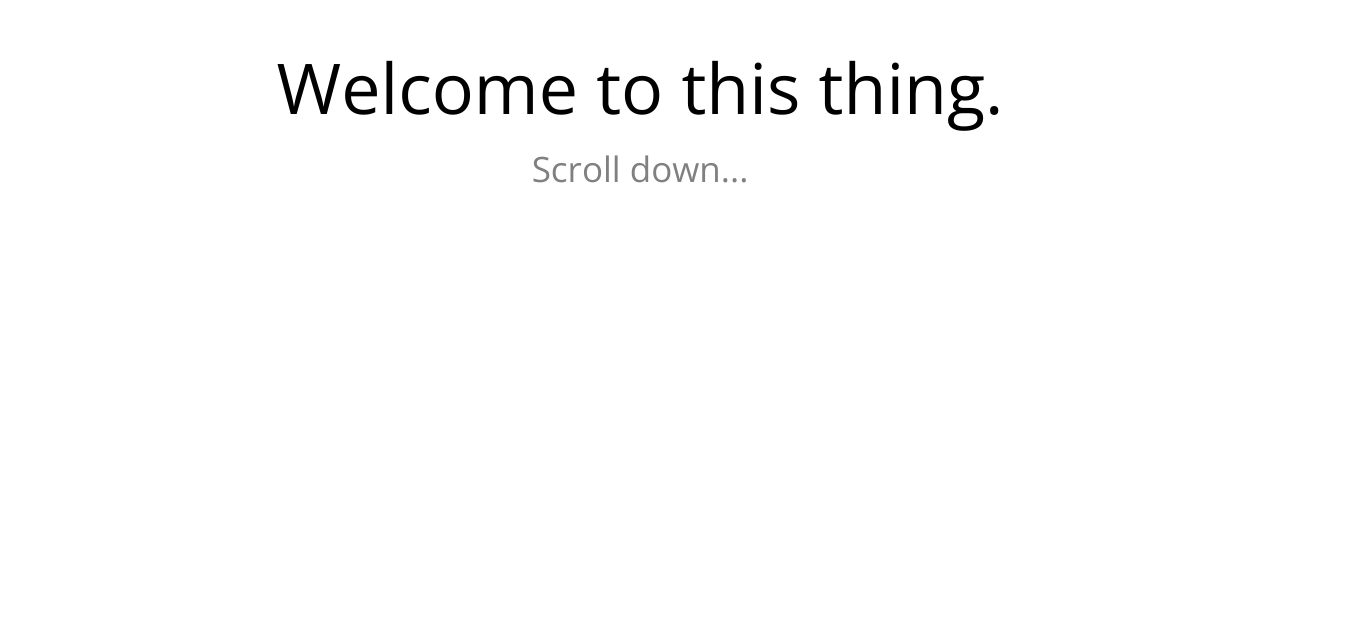
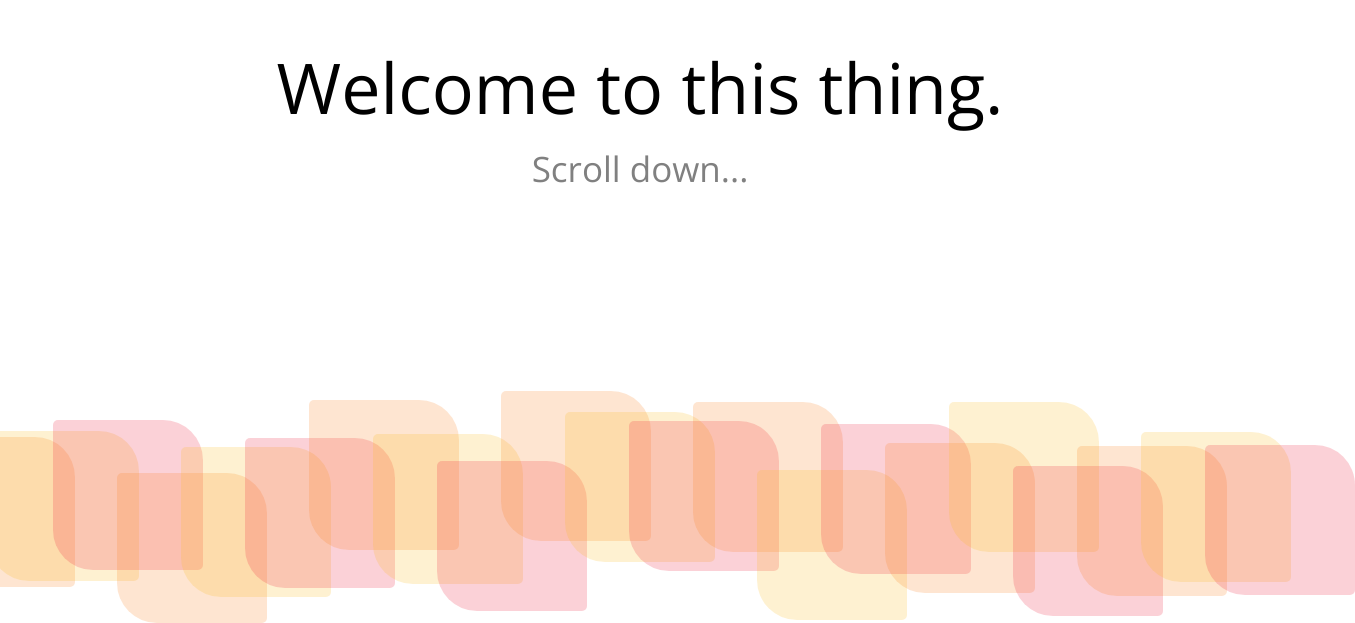
Before and after one commit to hwaill/commitment, a plain HTML site: page index.html in a window 1280 px wide. Shown: the part 285-908 px from the top of the page, 1355 px wide, since content can reach past the window. Before the commit the page ends 800 px from the top, so only its background shows below. Drawn offline with nearby package versions, Linux system fonts and the light colour scheme.

Commit message:
Added Bubbles

```diff
--- a/assets/css/main.css
+++ b/assets/css/main.css
@@ -34,3 +34,122 @@ h1, h2, h3, h4, h5, h6 {
   margin: 0;
   color: grey;
 }
+
+#bubbleHolder {
+  width: 100%;
+  height: 0;
+  position: relative;
+}
+
+.bubbles {
+  width: 150px;
+  height: 150px;
+  border-radius: 5px 40px 5px;
+  position: absolute;
+}
+
+#bubble1 {
+  top: -78px;
+  left: -75px;
+  background-color: rgba(248, 127, 26, 0.2);
+}
+#bubble2 {
+  top: -84px;
+  left: calc(5% - 75px);
+  background-color: rgba(248, 183, 26, 0.2);
+}
+#bubble3 {
+  top: -95px;
+  left: calc(10% - 75px);
+  background-color: rgba(235, 25, 58, 0.2);
+}
+#bubble4 {
+  top: -42px;
+  left: calc(15% - 75px);
+  background-color: rgba(248, 127, 26, 0.2);
+}
+#bubble5 {
+  top: -68px;
+  left: calc(20% - 75px);
+  background-color: rgba(248, 183, 26, 0.2);
+}
+#bubble6 {
+  top: -77px;
+  left: calc(25% - 75px);
+  background-color: rgba(235, 25, 58, 0.2);
+}
+#bubble7 {
+  top: -115px;
+  left: calc(30% - 75px);
+  background-color: rgba(248, 127, 26, 0.2);
+}
+#bubble8 {
+  top: -81px;
+  left: calc(35% - 75px);
+  background-color: rgba(248, 183, 26, 0.2);
+}
+#bubble9 {
+  top: -54px;
+  left: calc(40% - 75px);
+  background-color: rgba(235, 25, 58, 0.2);
+}
+#bubble10 {
+  top: -124px;
+  left: calc(45% - 75px);
+  background-color: rgba(248, 127, 26, 0.2);
+}
+#bubble11 {
+  top: -103px;
+  left: calc(50% - 75px);
+  background-color: rgba(248, 183, 26, 0.2);
+}
+#bubble12 {
+  top: -94px;
+  left: calc(55% - 75px);
+  background-color: rgba(235, 25, 58, 0.2);
+}
+#bubble13 {
+  top: -113px;
+  left: calc(60% - 75px);
+  background-color: rgba(248, 127, 26, 0.2);
+}
+#bubble14 {
+  top: -45px;
+  left: calc(65% - 75px);
+  background-color: rgba(248, 183, 26, 0.2);
+}
+#bubble15 {
+  top: -91px;
+  left: calc(70% - 75px);
+  background-color: rgba(235, 25, 58, 0.2);
+}
+#bubble16 {
+  top: -72px;
+  left: calc(75% - 75px);
+  background-color: rgba(248, 127, 26, 0.2);
+}
+#bubble17 {
+  top: -113px;
+  left: calc(80% - 75px);
+  background-color: rgba(248, 183, 26, 0.2);
+}
+#bubble18 {
+  top: -49px;
+  left: calc(85% - 75px);
+  background-color: rgba(235, 25, 58, 0.2);
+}
+#bubble19 {
+  top: -69px;
+  left: calc(90% - 75px);
+  background-color: rgba(248, 127, 26, 0.2);
+}
+#bubble20 {
+  top: -83px;
+  left: calc(95% - 75px);
+  background-color: rgba(248, 183, 26, 0.2);
+}
+#bubble21 {
+  top: -70px;
+  left: calc(100% - 75px);
+  background-color: rgba(235, 25, 58, 0.2);
+}
--- a/index.html
+++ b/index.html
@@ -15,5 +15,28 @@
       <h2 id="landingPageSubTitle">Scroll down...</h2>
     </div>
   </div>
+  <div id="bubbleHolder">
+    <div class="bubbles" id="bubble1"></div>
+    <div class="bubbles" id="bubble2"></div>
+    <div class="bubbles" id="bubble3"></div>
+    <div class="bubbles" id="bubble4"></div>
+    <div class="bubbles" id="bubble5"></div>
+    <div class="bubbles" id="bubble6"></div>
+    <div class="bubbles" id="bubble7"></div>
+    <div class="bubbles" id="bubble8"></div>
+    <div class="bubbles" id="bubble9"></div>
+    <div class="bubbles" id="bubble10"></div>
+    <div class="bubbles" id="bubble11"></div>
+    <div class="bubbles" id="bubble12"></div>
+    <div class="bubbles" id="bubble13"></div>
+    <div class="bubbles" id="bubble14"></div>
+    <div class="bubbles" id="bubble15"></div>
+    <div class="bubbles" id="bubble16"></div>
+    <div class="bubbles" id="bubble17"></div>
+    <div class="bubbles" id="bubble18"></div>
+    <div class="bubbles" id="bubble19"></div>
+    <div class="bubbles" id="bubble20"></div>
+    <div class="bubbles" id="bubble21"></div>
+  </div>
 </body>
 </html>
```
